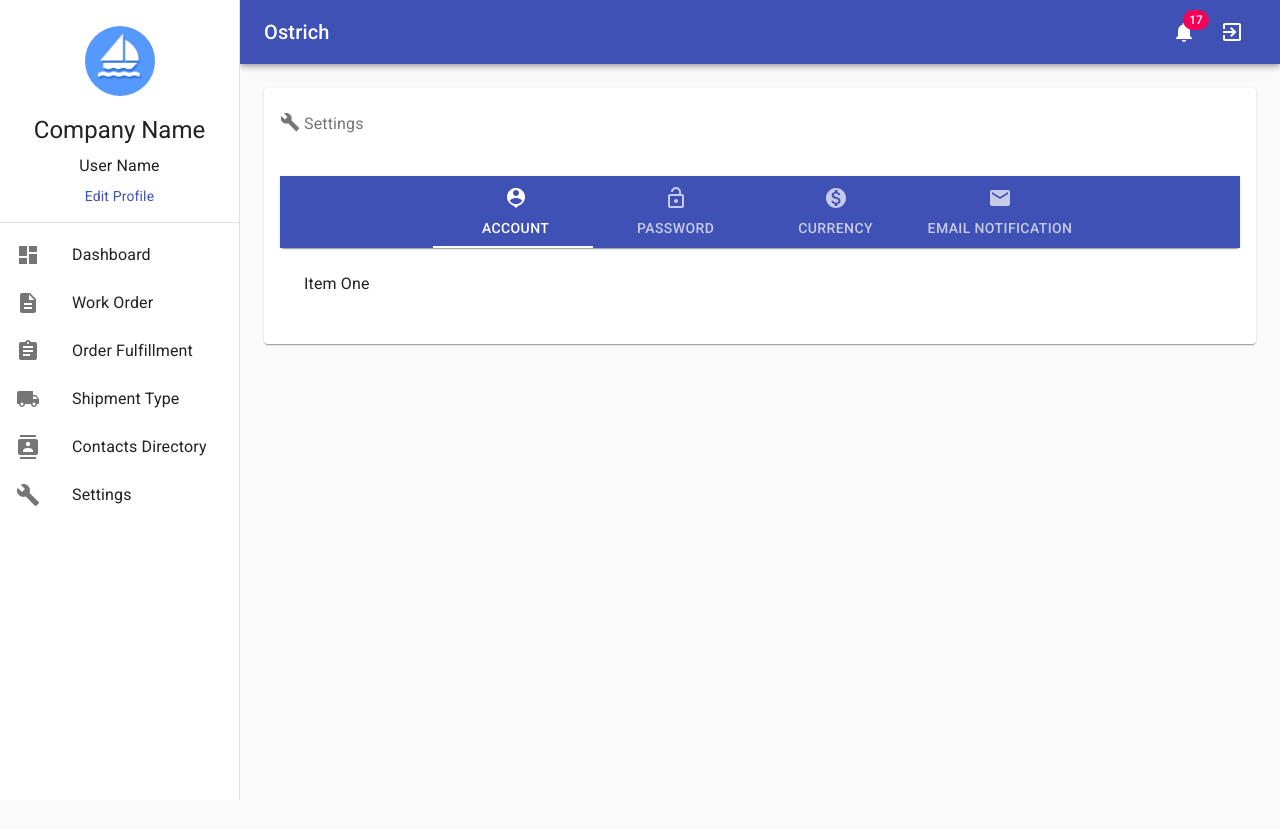
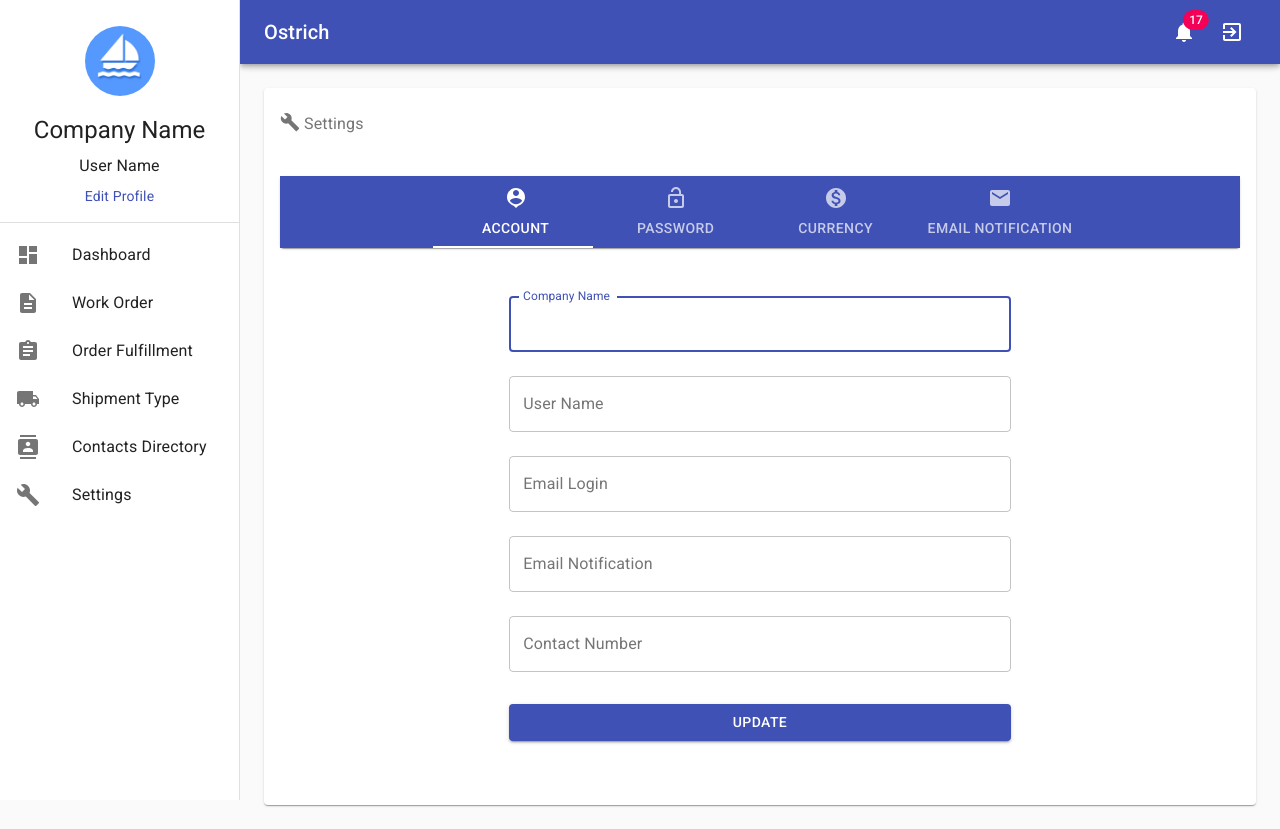
Before and after one commit to liyanarosliescs/ostrich-ui, a React (Create React App) app: page /shipper/setting in a window 1280 px wide. Before the commit the page ends 800 px from the top, so only its background shows below. Built offline with nearby package versions, Linux system fonts and the light colour scheme.

Commit message:
add account setting page

```diff
--- a/src/components/ShipperSetting.js
+++ b/src/components/ShipperSetting.js
@@ -32,6 +32,8 @@ import Breadcrumbs from '@material-ui/core/Breadcrumbs';
 import Tabs from '@material-ui/core/Tabs';
 import Tab from '@material-ui/core/Tab';
 import Box from '@material-ui/core/Box';
+import TextField from '@material-ui/core/TextField';
+import Button from '@material-ui/core/Button';
 import LockIcon from '@material-ui/icons/LockOpen';
 import MoneyIcon from '@material-ui/icons/MonetizationOn';
 import PersonPinIcon from '@material-ui/icons/PersonPin';
@@ -110,6 +112,13 @@ const useStyles = makeStyles(theme => ({
   textfield: {
     width: 350,
     height: 60,
+  },
+  form: {
+    width: '55%', // Fix IE 11 issue.
+    marginTop: theme.spacing(1),
+  },
+  submit: {
+    margin: theme.spacing(3, 0, 2),
   },
 }));
 
@@ -302,7 +311,69 @@ function ShipperSetting(props) {
             </Tabs>
           </Paper>
           <TabPanel value={value} index={0}>
-            Item One
+            <Grid
+              container
+              direction="row"
+              justify="center"
+              alignItems="center">
+              <form className={classes.form} noValidate>
+                <TextField
+                  variant="outlined"
+                  margin="normal"
+                  fullWidth
+                  id="company-name"
+                  label="Company Name"
+                  name="company-name"
+                  autoComplete="company-name"
+                  autoFocus
+                />
+                <TextField
+                  variant="outlined"
+                  margin="normal"
+                  fullWidth
+                  name="user-name"
+                  label="User Name"
+                  type="user-name"
+                  id="user-name"
+                  autoComplete="user-name"
+                />
+                <TextField
+                  variant="outlined"
+                  margin="normal"
+                  fullWidth
+                  id="email-login"
+                  label="Email Login"
+                  name="email-login"
+                  autoComplete="email-login"
+                />
+                <TextField
+                  variant="outlined"
+                  margin="normal"
+                  fullWidth
+                  id="email-notification"
+                  label="Email Notification"
+                  name="email-notification"
+                  autoComplete="email-notification"
+                />
+                <TextField
+                  variant="outlined"
+                  margin="normal"
+                  fullWidth
+                  id="contact"
+                  label="Contact Number"
+                  name="contact"
+                  autoComplete="contact"
+                />
+                <Button
+                  type="submit"
+                  fullWidth
+                  variant="contained"
+                  color="primary"
+                  className={classes.submit}>
+                  Update
+                </Button>
+              </form>
+            </Grid>
           </TabPanel>
           <TabPanel value={value} index={1}>
             Item Two
```
